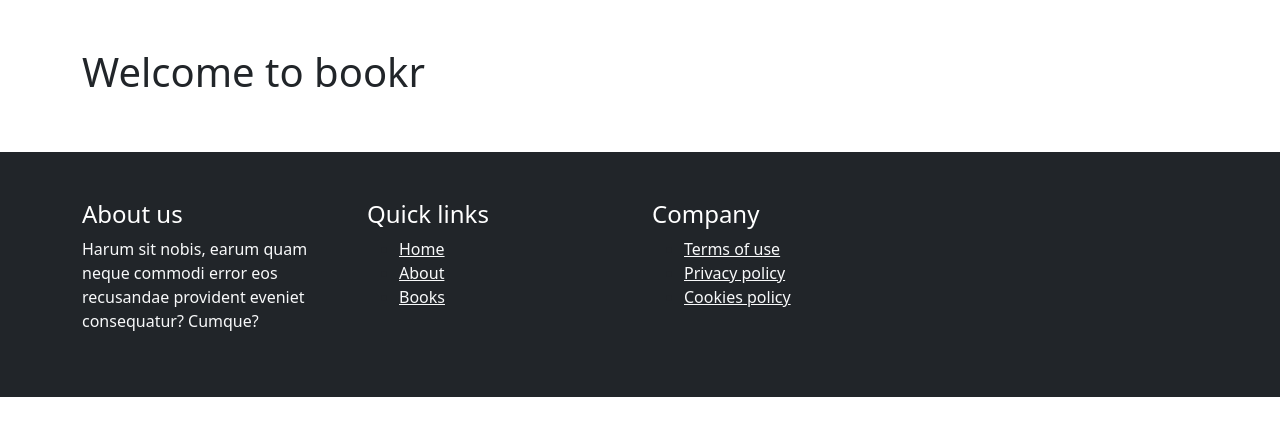
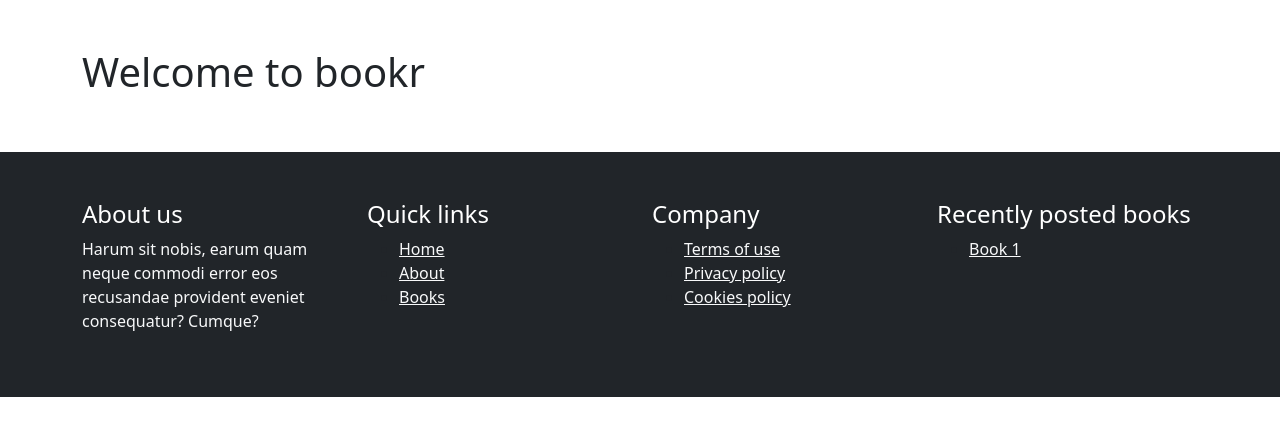
Before and after one commit to paulnyabaro/bookr, a Django app: page / in a window 1280 px wide. Shown: the part 57-493 px from the top of the page. Run offline with Django 4.2, Linux system fonts and the light colour scheme; parts of the project's set-up code (start-up, migrations or seed data) failed here and were passed over.

Commit message:
Updated footer

```diff
--- a/templates/_base.html
+++ b/templates/_base.html
@@ -67,6 +67,12 @@
                         <li><a href="" class="text-light">Cookies policy</a></li>
                     </ul>
                 </div>
+                <div class="col-md-3">
+                    <h4 class="text-white">Recently posted books</h4>
+                    <ul>
+                        <li><a href="" class="text-light">Book 1</a></li>
+                    </ul>
+                </div>
             </div>
         </div>
     </footer>
```
